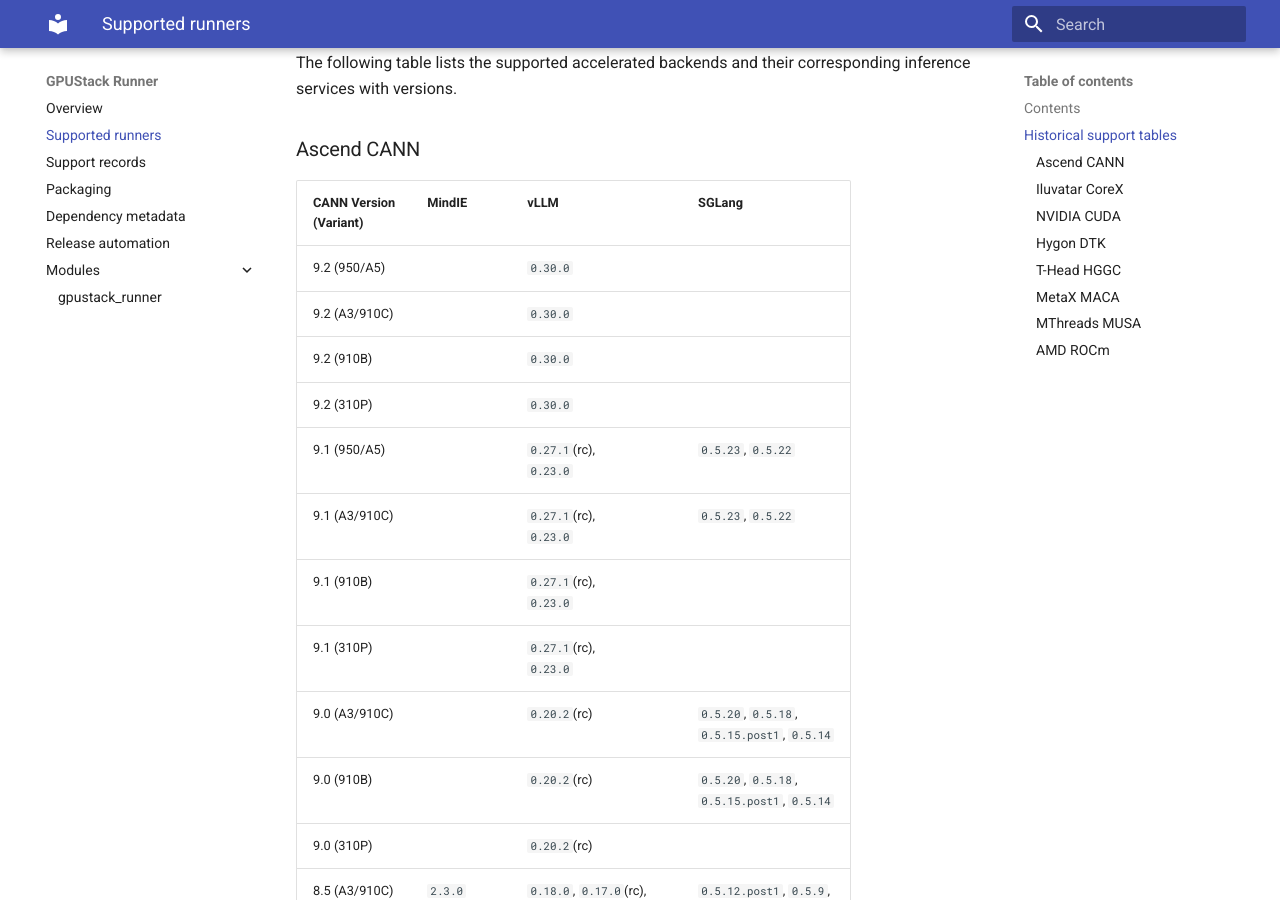
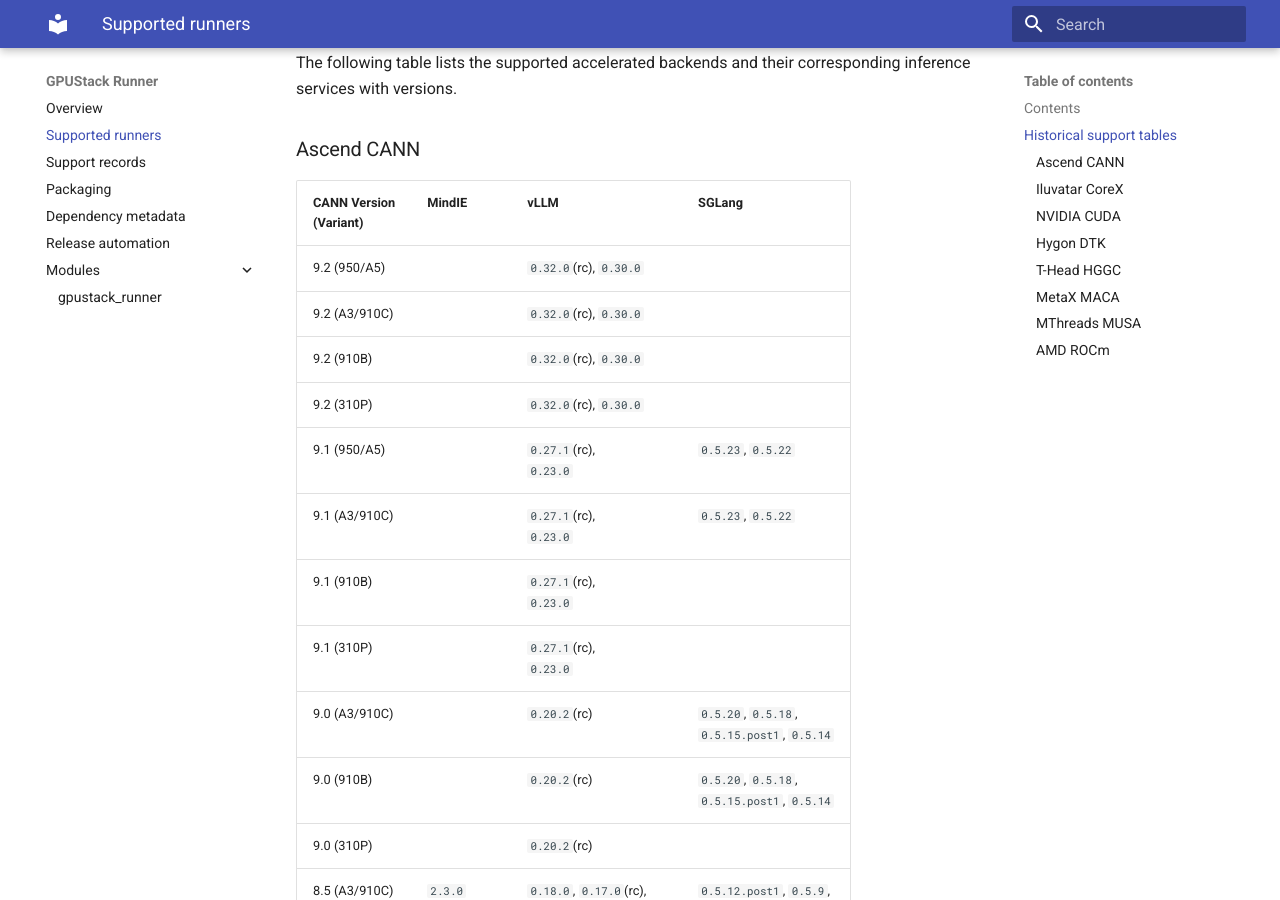
Before and after one commit to gpustack/runner, an MkDocs documentation site: the page built from docs/supported-runners.md, in a window 1280 px wide and 900 px high, scrolled down 516 px. Built offline with MkDocs 1.6.1 and Material for MkDocs 9.7.7, drawn with Linux system fonts in a browser that asks for light colours.

Commit message:
feat(pack): sync upstream runner releases (#421)
Signed-off-by: gpustack-loopwright[bot] <355636659+gpustack-loopwright[bot]@users.noreply.github.com>
Co-authored-by: gpustack-loopwright[bot] <355636659+gpustack-loopwright[bot]@users.noreply.github.com>

```diff
--- a/docs/supported-runners.md
+++ b/docs/supported-runners.md
@@ -21,10 +21,10 @@ The following table lists the supported accelerated backends and their correspon
 
 | CANN Version <br/> (Variant) | MindIE    | vLLM                                                                                 | SGLang                                      |
 |------------------------------|-----------|--------------------------------------------------------------------------------------|---------------------------------------------|
-| 9.2 (950/A5)                 |           | `0.30.0`                                                                                                          |                                             |
-| 9.2 (A3/910C)                |           | `0.30.0`                                                                                                          |                                             |
-| 9.2 (910B)                   |           | `0.30.0`                                                                                                          |                                             |
-| 9.2 (310P)                   |           | `0.30.0`                                                                                                          |                                             |
+| 9.2 (950/A5)                 |           | `0.32.0`(rc), `0.30.0`                                                                                             |                                             |
+| 9.2 (A3/910C)                |           | `0.32.0`(rc), `0.30.0`                                                                                             |                                             |
+| 9.2 (910B)                   |           | `0.32.0`(rc), `0.30.0`                                                                                             |                                             |
+| 9.2 (310P)                   |           | `0.32.0`(rc), `0.30.0`                                                                                             |                                             |
 | 9.1 (950/A5)                 |           | `0.27.1`(rc),<br/> `0.23.0`                                                                             | `0.5.23`, `0.5.22`                          |
 | 9.1 (A3/910C)                |           | `0.27.1`(rc),<br/> `0.23.0`                                                                             | `0.5.23`, `0.5.22`                          |
 | 9.1 (910B)                   |           | `0.27.1`(rc),<br/> `0.23.0`                                                                             |                                             |
```
Also changed, not shown: README.md (+1 -1 lines), docs/support-records.md (+4 -0 lines), 4 other files.
